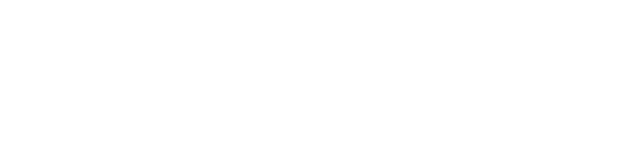
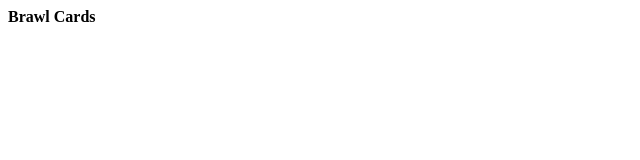
Before and after one commit to AKD-903/brawl_cards, a website: page index.html in a window 1280 px wide. Shown: the whole page, without its empty margins (0-640 px from the left). Drawn offline with Linux system fonts and the light colour scheme.

Commit message:
continue

```diff
--- a/index.html
+++ b/index.html
@@ -4,9 +4,8 @@
     <meta charset="UTF-8">
     <meta name="viewport" content="width=device-width, initial-scale=1.0">
     <title>Brawl Cards</title>
-
 </head>
 <body>
-
+    <b>Brawl Cards</b>
 </body>
 </html>
--- a/package.json
+++ b/package.json
@@ -1,5 +1,5 @@
 {
-  "name": "brawler-cards",
+  "name": "brawler-game",
   "version": "0.1.0",
   "type": "module",
   "description": "Core engine skeleton for a hidden-information strategy card battler.",
```
